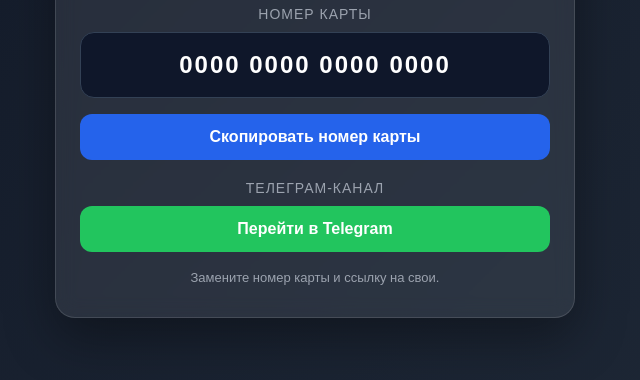
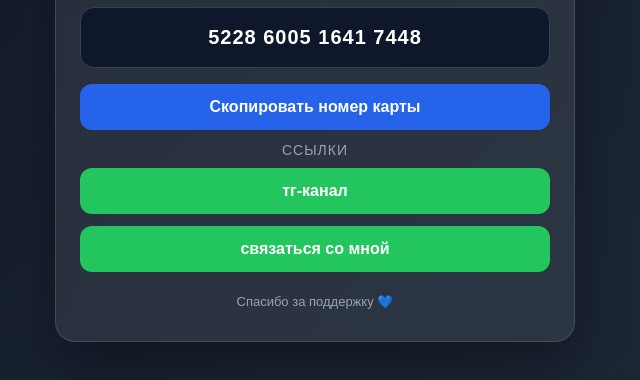
Before and after one commit to feelnomore/nastya_site, a plain HTML site: page index.html in a window 1280 px wide. Shown: the part 314-694 px from the top of the page, without its empty margins (325-965 px from the left). Drawn offline with Linux system fonts and the light colour scheme.

Commit message:
Update index.html

```diff
--- a/index.html
+++ b/index.html
@@ -58,13 +58,14 @@
       border-radius: 14px;
       padding: 18px;
       margin-bottom: 16px;
+      overflow-x: auto;
     }
 
     .card-number {
-      font-size: 24px;
+      font-size: 20px;
       font-weight: bold;
-      letter-spacing: 2px;
-      word-break: break-word;
+      letter-spacing: 1px;
+      white-space: nowrap;
     }
 
     .copy-btn,
@@ -79,12 +80,12 @@
       cursor: pointer;
       text-decoration: none;
       transition: 0.2s ease;
+      margin-bottom: 12px;
     }
 
     .copy-btn {
       background: #2563eb;
       color: white;
-      margin-bottom: 20px;
     }
 
     .copy-btn:hover {
@@ -101,7 +102,7 @@
     }
 
     .note {
-      margin-top: 18px;
+      margin-top: 10px;
       font-size: 13px;
       color: #9ca3af;
     }
@@ -114,22 +115,32 @@
 
     <div class="section-title">Номер карты</div>
     <div class="card-number-box">
-      <div class="card-number" id="cardNumber">0000 0000 0000 0000</div>
+      <div class="card-number" id="cardNumber">5228 6005 1641 7448</div>
     </div>
 
     <button class="copy-btn" onclick="copyCardNumber()">Скопировать номер карты</button>
 
-    <div class="section-title">Телеграм-канал</div>
+    <div class="section-title">Ссылки</div>
+
     <a
       class="tg-link"
-      href="https://t.me/your_channel"
+      href="https://t.me/Sch0lnitca44"
       target="_blank"
       rel="noopener noreferrer"
     >
-      Перейти в Telegram
+      тг-канал
     </a>
 
-    <div class="note">Замените номер карты и ссылку на свои.</div>
+    <a
+      class="tg-link"
+      href="https://t.me/sch0lnitca"
+      target="_blank"
+      rel="noopener noreferrer"
+    >
+      связаться со мной
+    </a>
+
+    <div class="note">Спасибо за поддержку 💙</div>
   </div>
 
   <script>
```
